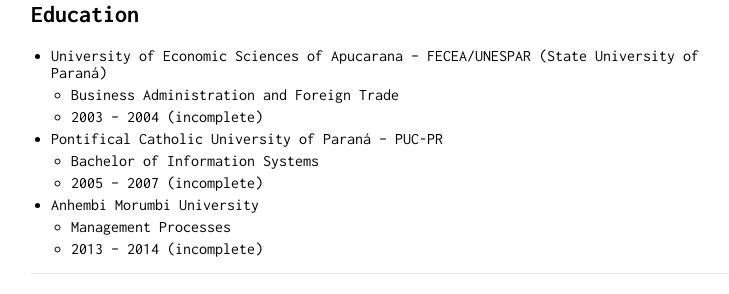
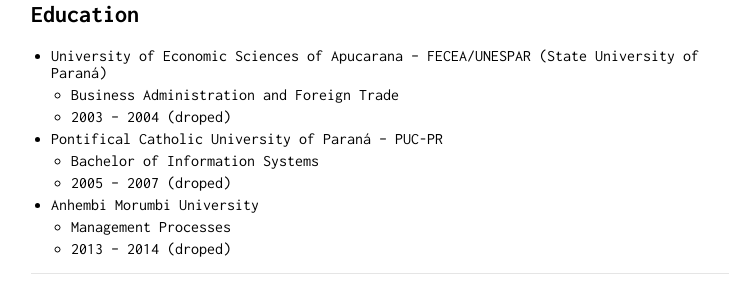
Before and after one commit to mfedatto/mfedatto.com, a Jekyll site: the page built from docs/resume.md, in a window 1280 px wide and 900 px high, scrolled down 3964 px. Shown: the part 592-886 px from the top of the window, without its empty margins (259-988 px from the left). Built offline with Jekyll 4.4.1, drawn with Linux system fonts in a browser that asks for light colours; our own code applies the rules of GitHub Pages for plain Markdown files.

Commit message:
Update resume.md

```diff
--- a/docs/resume.md
+++ b/docs/resume.md
@@ -174,12 +174,12 @@ television program.
 
 * University of Economic Sciences of Apucarana – FECEA/UNESPAR (State University of Paraná)
   * Business Administration and Foreign Trade
-  * 2003 – 2004 (incomplete)
+  * 2003 – 2004 (droped)
 
 * Pontifical Catholic University of Paraná – PUC-PR
   * Bachelor of Information Systems
-  * 2005 – 2007 (incomplete)
+  * 2005 – 2007 (droped)
 
 * Anhembi Morumbi University
   * Management Processes
-  * 2013 – 2014 (incomplete)
+  * 2013 – 2014 (droped)
```
